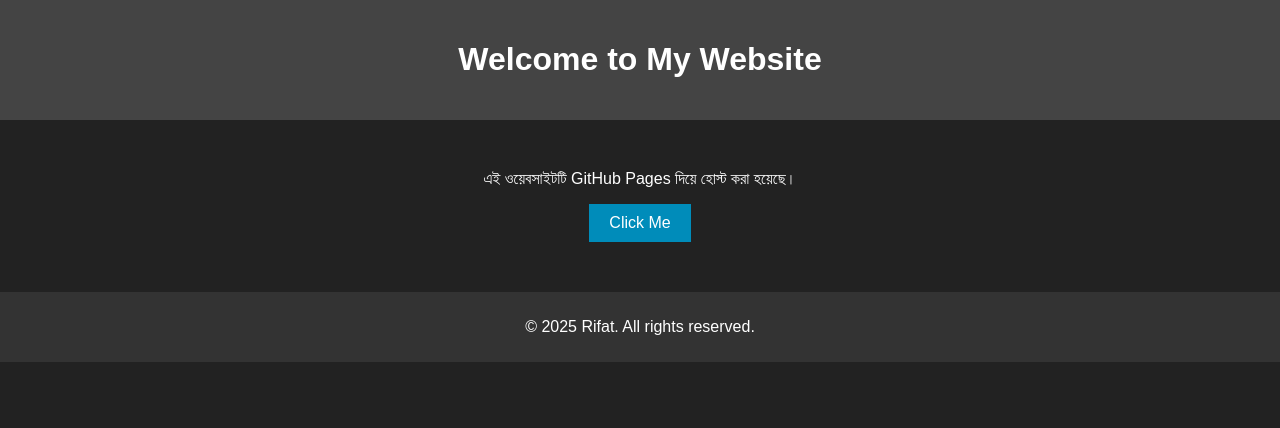
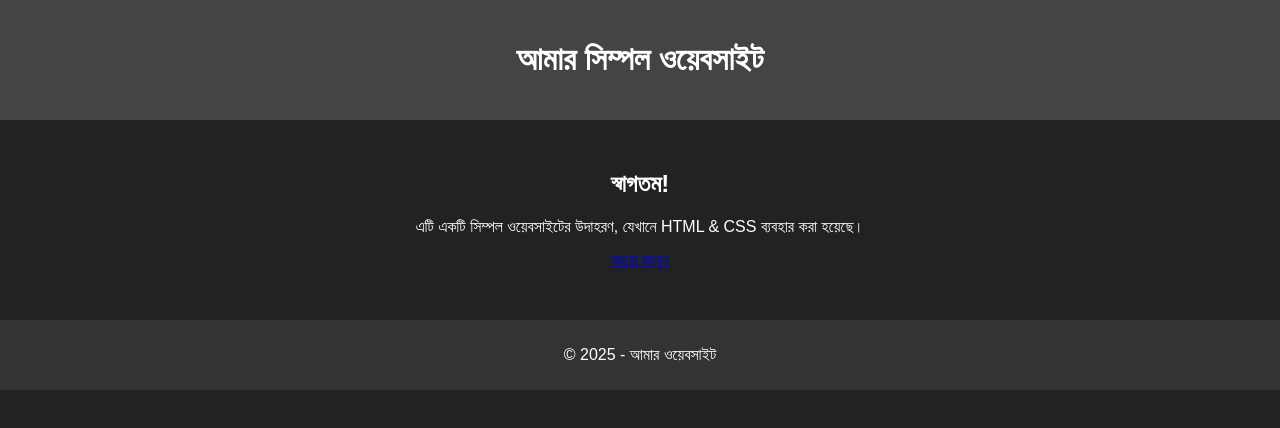
Before and after one commit to mrifathahmedf/rifat.github.io, a plain HTML site: page index.html in a window 1280 px wide. Drawn offline with Linux system fonts and the light colour scheme.

Commit message:
Update index.html

```diff
--- a/index.html
+++ b/index.html
@@ -1,25 +1,26 @@
 <!DOCTYPE html>
-<html lang="en">
+<html lang="bn">
 <head>
     <meta charset="UTF-8">
     <meta name="viewport" content="width=device-width, initial-scale=1.0">
-    <title>Welcome to My Website</title>
+    <title>সিম্পল ওয়েবসাইট</title>
     <link rel="stylesheet" href="style.css">
 </head>
 <body>
     <header>
-        <h1>Welcome to My Website</h1>
+        <h1>আমার সিম্পল ওয়েবসাইট</h1>
     </header>
 
     <main>
-        <p>এই ওয়েবসাইটটি GitHub Pages দিয়ে হোস্ট করা হয়েছে।</p>
-        <button id="clickMe">Click Me</button>
+        <section class="content">
+            <h2>স্বাগতম!</h2>
+            <p>এটি একটি সিম্পল ওয়েবসাইটের উদাহরণ, যেখানে HTML & CSS ব্যবহার করা হয়েছে।</p>
+            <a href="#" class="btn">আরো জানুন</a>
+        </section>
     </main>
 
     <footer>
-        <p>&copy; 2025 Rifat. All rights reserved.</p>
+        <p>&copy; 2025 - আমার ওয়েবসাইট</p>
     </footer>
-
-    <script src="script.js"></script>
 </body>
 </html>
```
